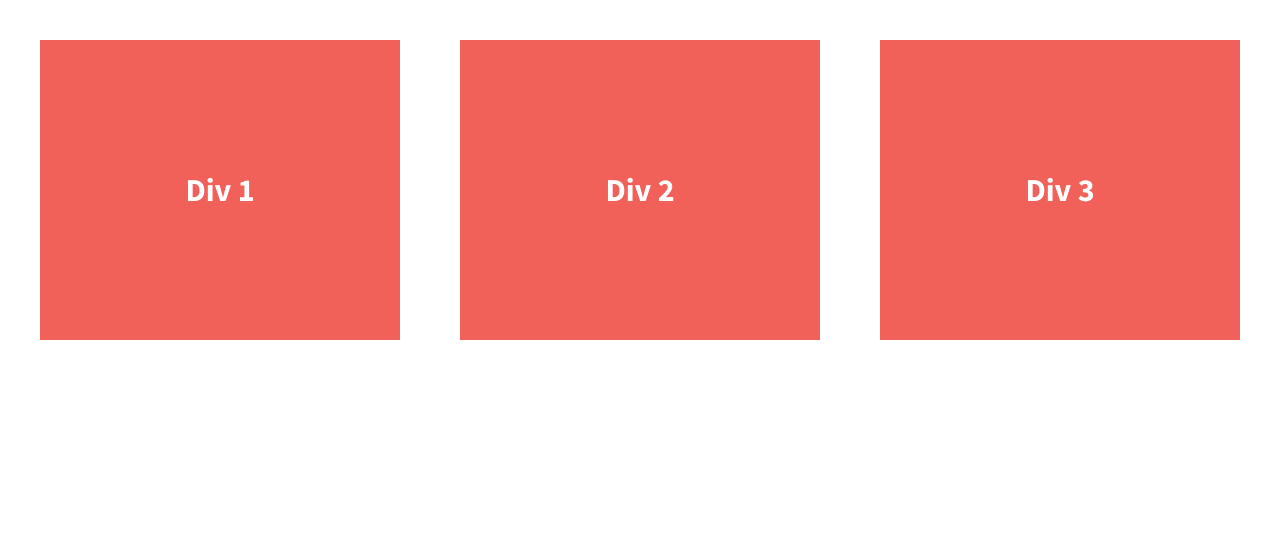
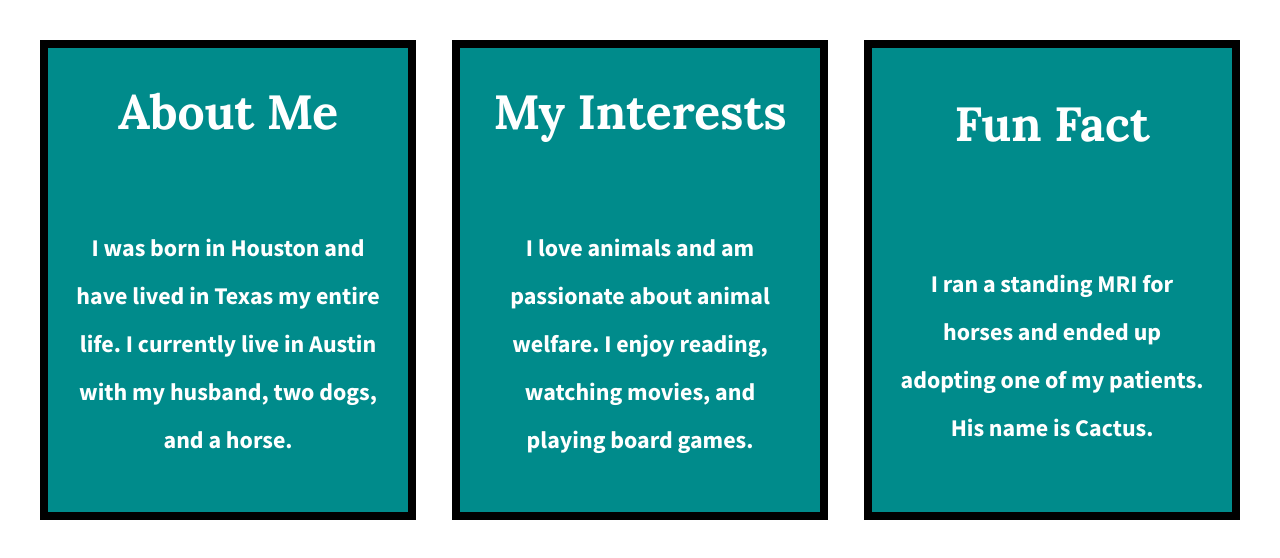
Before and after one commit to KellyBosman/divs-flexbox, a plain HTML site: page index.html in a window 1280 px wide. Drawn offline with nearby package versions, Linux system fonts and the light colour scheme.

Commit message:
Initial commit

```diff
--- a/css/main.css
+++ b/css/main.css
@@ -116,16 +116,34 @@ body {
 
 .div-1, .div-2, .div-3 {
   display: flex;
+  flex-flow: row wrap;
   justify-content: center;
   align-items: center;
   color: #fff;
   line-height: 1.5em;
   font-size: 1.6em;
-  background-color: #f16059;
-  height: 300px;
+  background-color: #008B8B;
+  height: auto;
   width: 30%;
+  border: 0.25em solid black;
 }
 
+.div-1 h2, .div-2 h2, .div-3 h2 {
+  display: flex;
+  justify-content: center;
+  align-items: center;
+  font-family: 'Lora' , sans-serif;
+}
+
+.div-1 p, .div-2 p, .div-3 p {
+  display: flex;
+  justify-content: center;
+  align-items: center;
+  align-content: center;
+  font-size: 0.75em;
+  text-align: center;
+  padding: 1em;
+}
 
 
 
--- a/index.html
+++ b/index.html
@@ -23,13 +23,16 @@
 
         <section class="wrapper">
             <div class="div-1">
-                Div 1
+                <h2>About Me</h2>
+                <p>I was born in Houston and have lived in Texas my entire life. I currently live in Austin with my husband, two dogs, and a horse.</p>
             </div>
             <div class="div-2">
-                Div 2
+                <h2>My Interests</h2>
+                <p>I love animals and am passionate about animal welfare. I enjoy reading, watching movies, and playing board games.</p>
             </div>
             <div class="div-3">
-                Div 3
+                <h2>Fun Fact</h2>
+                <p>I ran a standing MRI for horses and ended up adopting one of my patients. His name is Cactus.</p>
             </div>
         </section>
 
```
